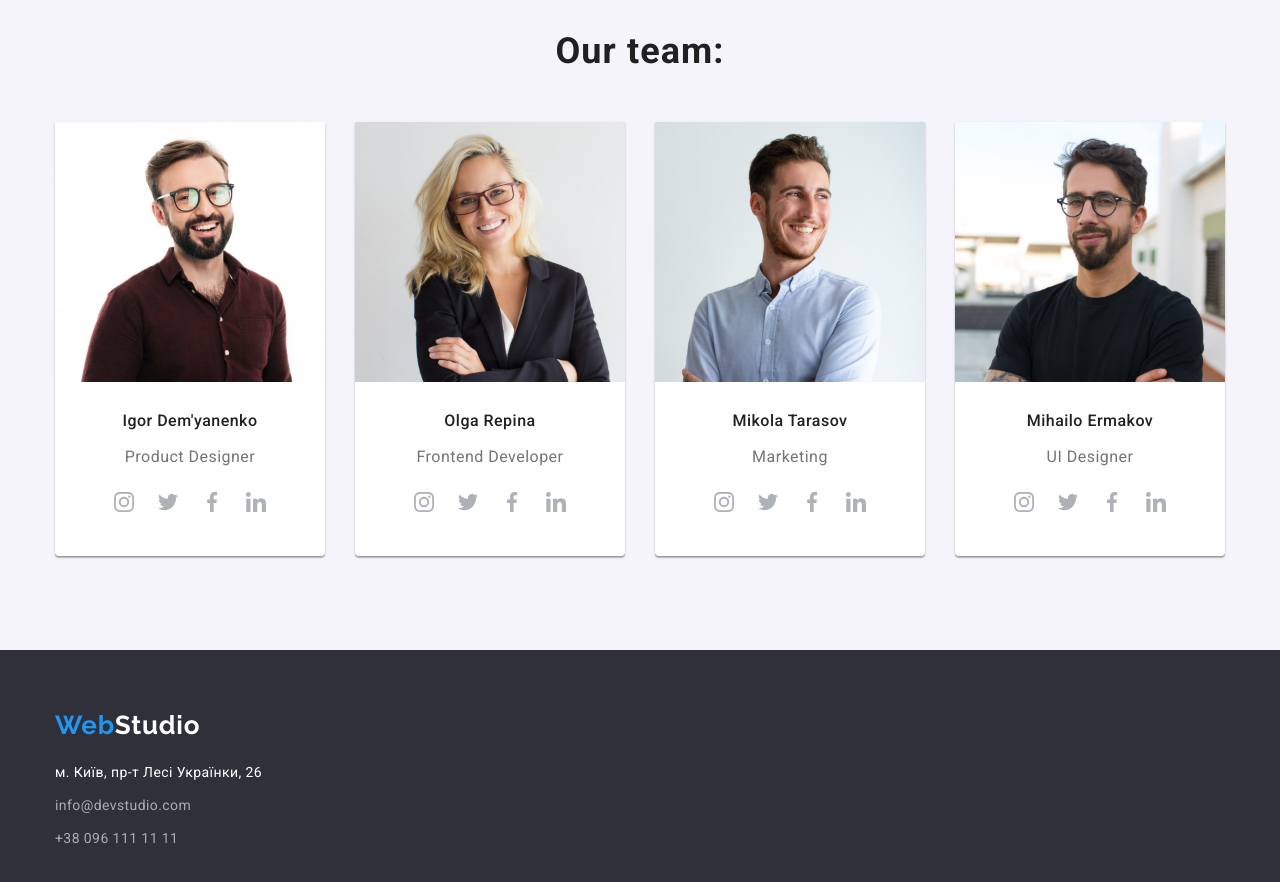
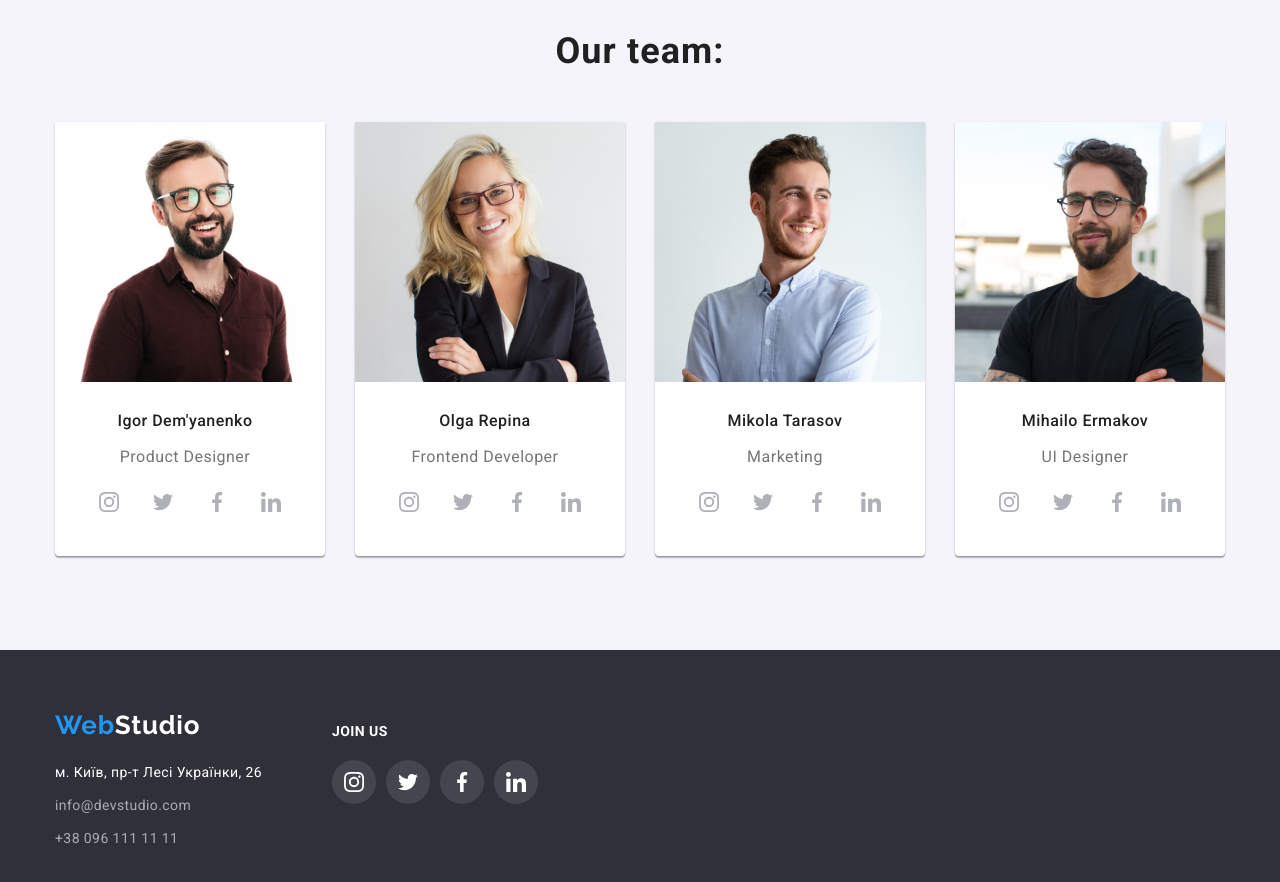
Before and after one commit to Oleg-Shol/goit-markup-hw-04, a plain HTML site: page index.html in a window 1280 px wide. Shown: the part 1660-2542 px from the top of the page. Drawn offline with nearby package versions, Linux system fonts and the light colour scheme.

Commit message:
add footer svg and styles

```diff
--- a/css/common.css
+++ b/css/common.css
@@ -41,7 +41,7 @@ img {
   border: none;
   border-radius: 50px;
   padding: 0;
-
+  cursor: pointer;
 
 }
 
@@ -180,7 +180,12 @@ img {
   padding-bottom: 60px;
 }
 
-.footer li:not(:first-child) {
+.footer-contact {
+  margin-right: 70px;
+
+}
+
+.footer .footer-list:not(:first-child) {
   margin-top: 9px;
 }
 /* .footer li:first-child{
@@ -206,3 +211,46 @@ img {
 .contact:focus {
   color: var(--active-color);
 }
+
+.footer .container {
+  display: flex;
+}
+
+.join-tittle{
+  color: #ffffff;
+  font-family: "Roboto", sans-serif;
+  font-weight: 700;
+  font-size: 14px;
+  line-height: 1.14;
+  letter-spacing: 0.03em;
+  display: inline-block;
+  /* margin: 0; */
+  margin-bottom: 20px;
+}
+
+.join .list {
+  justify-content: center;
+  display: flex;
+}
+
+.join .list :not(:last-child) {
+  margin-right: 10px;
+}
+
+
+
+.join .button {
+  width: 44px;
+  height: 44px;
+  justify-content: center;
+    align-items: center;
+    display: flex;
+  background: rgba(255, 255, 255, 0.1);
+  fill: #ffffff;
+}
+
+.join .button:hover,
+.join .button:focus{
+  background-color: #2196f3;
+
+}
--- a/css/styles.css
+++ b/css/styles.css
@@ -76,16 +76,22 @@
 }
 
 .icon-antena::before {
-  background-image: url(../Images/svg-icons/antena.svg);
+
+  background-image: url(../Images/svg-icons/antena.svg );
+ background-size: 70px 70px;
+
 }
 .icon-clock::before {
   background-image: url(../Images/svg-icons/clock.svg);
+  background-size: 70px 70px;
 }
 .icon-diagram::before {
   background-image: url(../Images/svg-icons/diagram.svg);
+  background-size: 70px 70px;
 }
 .icon-astronaut::before {
   background-image: url(../Images/svg-icons/astronaut.svg);
+  background-size: 70px 70px;
 }
 
 .features h3 {
@@ -153,23 +159,32 @@
 .team .list{
   justify-content: center;
   display: flex;
-  flex-wrap: wrap;
+
   align-items: flex-start;
 }
 
 /* team-social-pictures */
 .team .social-list{
   margin: 0px 32px 30px 32px;
+
 }
 
-.team button {
+.team .button {
   width: 44px;
   height: 44px;
   fill: #AFB1B8;
+  justify-content: center;
+  align-items: center;
+  /* display: flex; */
+}
+
+.team .li-item :not(:last-child){
+  margin-right: 10px;
+}
 
 
-}
-.team .button:hover{
+.team .button:hover,
+.team .button:focus{
   background-color: #2196f3;
   fill: #ffffff;
 }
--- a/index.html
+++ b/index.html
@@ -173,7 +173,6 @@
               </ul>
             </li>
             <li class="li-item">
-
               <img src="Images/team2.jpg" alt="Olga Repina" width="270" />
               <h3>Olga Repina</h3>
               <p>Frontend Developer</p>
@@ -217,7 +216,6 @@
               </ul>
             </li>
             <li class="li-item">
-
               <img src="Images/team3.jpg" alt="Mikola Tarasov" width="270" />
               <h3>Mikola Tarasov</h3>
               <p>Marketing</p>
@@ -261,7 +259,6 @@
               </ul>
             </li>
             <li class="li-item">
-
               <img src="Images/team4.jpg" alt="Mihailo Ermakov" width="270" />
               <h3>Mihailo Ermakov</h3>
               <p>UI Designer</p>
@@ -311,24 +308,68 @@
 
     <!-- footer -->
     <footer class="footer">
-      <div class="container">
+      <div class="container ">
+        <div class="footer-contact">
           <a href="/" class="footer-logo link"><span class="logo-blue">Web</span>Studio</a>
           <ul class="list">
-          <li>
+            <li class="footer-list">
               <a
                 href="https://www.google.com/maps/search/?api=1&query=м. Київ, пр-т Лесі Українки, 26"
                 class="link adress"
                 >м. Київ, пр-т Лесі Українки, 26</a
               >
             </li>
-          <li>
+            <li class="footer-list">
               <a href="mailto:info@devstudio.com" class="link contact">info@devstudio.com</a>
             </li>
-          <li>
+            <li class="footer-list">
               <a href="tel:+380961111111" class="link contact">+38 096 111 11 11</a>
             </li>
           </ul>
         </div>
+
+        <div class="join">
+          <p class="join-tittle">JOIN US</p>
+          <ul class="list flex">
+            <li class="join-list">
+              <a href="">
+                <button class="button">
+                  <svg class="button-icon" width="20px" height="20px">
+                    <use href="./Images/svg-icons/symbol-defs.svg#icon-instagram"></use>
+                  </svg>
+                </button>
+              </a>
+            </li>
+            <li>
+              <a href="">
+                <button class="button">
+                  <svg class="button-icon" width="20px" height="20px">
+                    <use href="./Images/svg-icons/symbol-defs.svg#icon-twitter"></use>
+                  </svg>
+                </button>
+              </a>
+            </li>
+            <li>
+              <a href="">
+                <button class="button">
+                  <svg class="button-icon" width="20px" height="20px">
+                    <use href="./Images/svg-icons/symbol-defs.svg#icon-facebook"></use>
+                  </svg>
+                </button>
+              </a>
+            </li>
+            <li>
+              <a href="">
+                <button class="button">
+                  <svg class="button-icon" width="20px" height="20px">
+                    <use href="./Images/svg-icons/symbol-defs.svg#icon-linkedin"></use>
+                  </svg>
+                </button>
+              </a>
+            </li>
+          </ul>
+        </div>
+      </div>
     </footer>
   </body>
 </html>
```
Also changed, not shown: portfolio.html (+61 -8 lines). Lines whose indentation alone changed are shown as unchanged.
